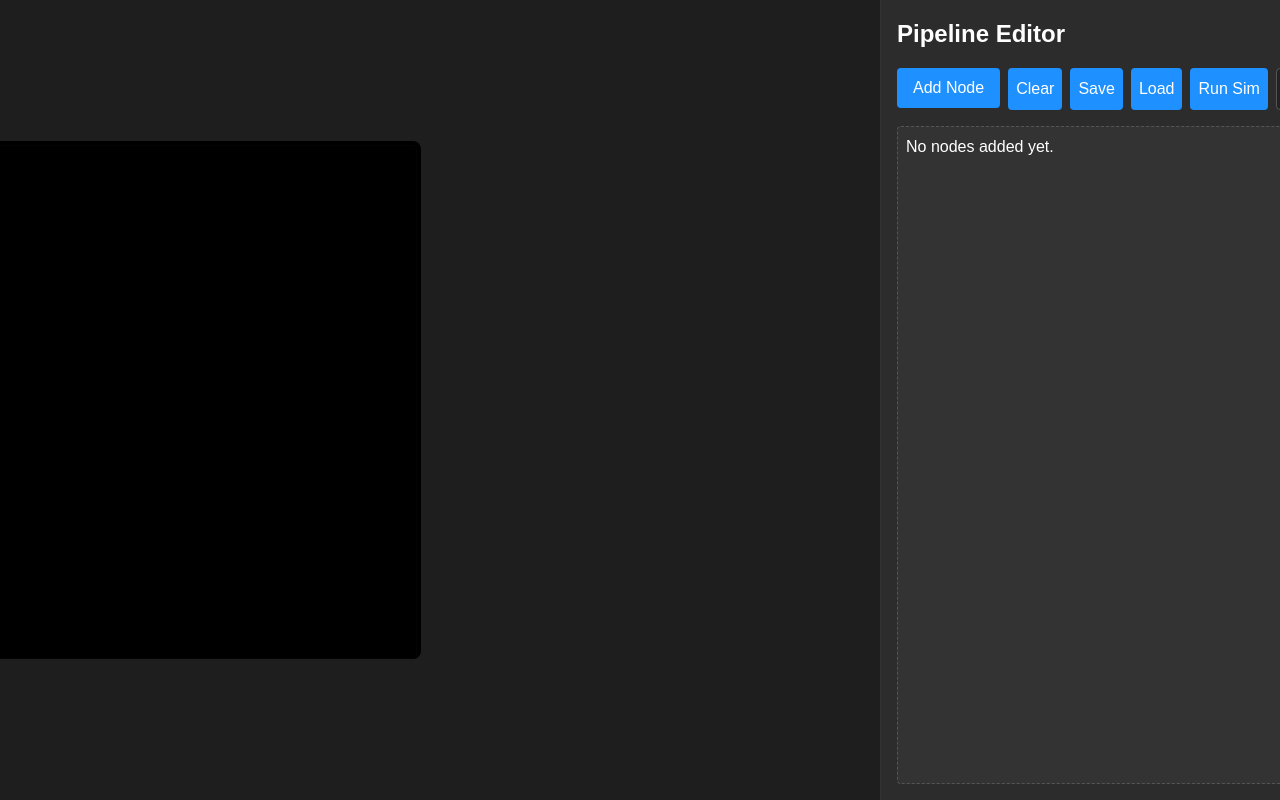
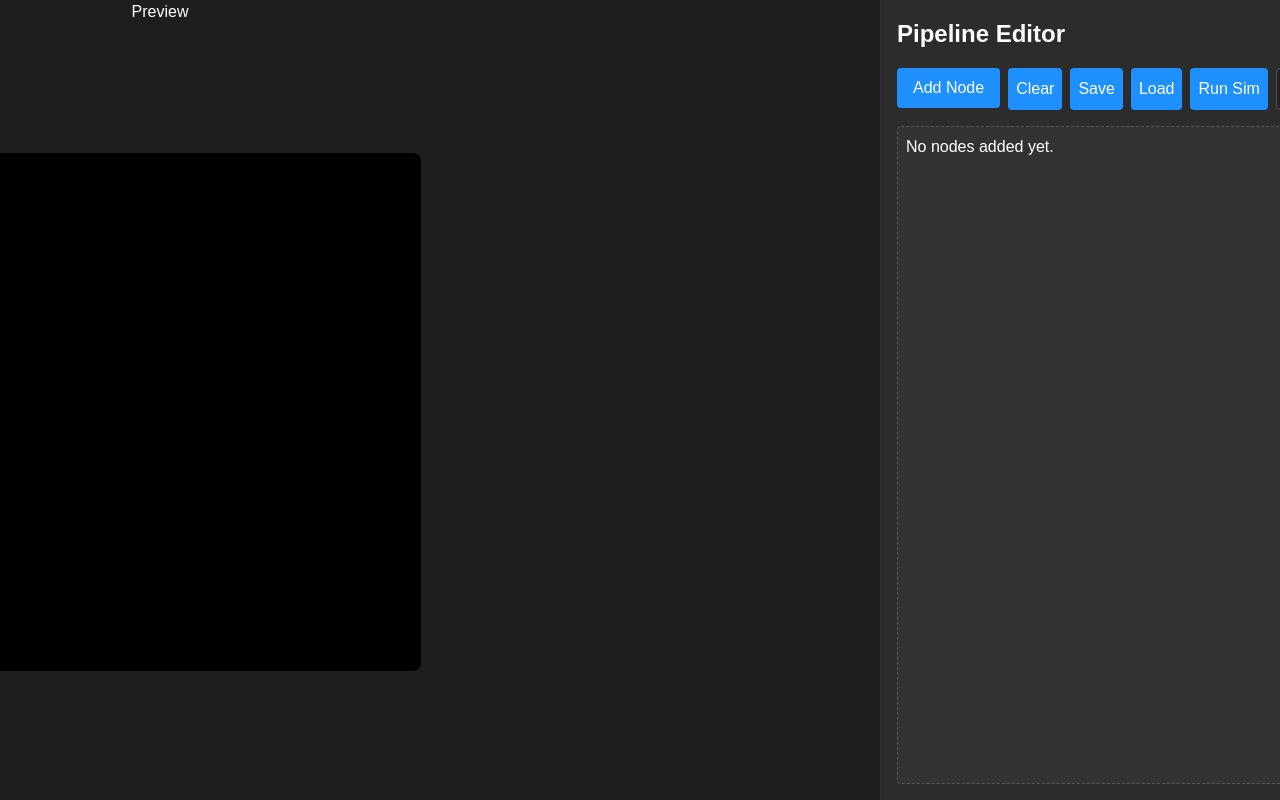
Before and after one commit to jacobpieper/conrad, a SvelteKit app: page / in a window 1280 px wide. Shown: the top 800 px of the page. Built offline with nearby package versions, Linux system fonts and the light colour scheme.

Commit message:
added preview deployment

```diff
--- a/src/lib/svelte/components/Dropdown.svelte
+++ b/src/lib/svelte/components/Dropdown.svelte
@@ -10,7 +10,6 @@
 
 	function toggle(): void {
 		show = !show
-		//
 	}
 
 	function selectItem(item: any): void {
--- a/src/routes/+page.svelte
+++ b/src/routes/+page.svelte
@@ -6,6 +6,7 @@
 <div class="page">
 	<div class="content">
 		<main class="display">
+			Preview
 			<CanvasPanel />
 		</main>
 		<aside class="sidebar">
```
